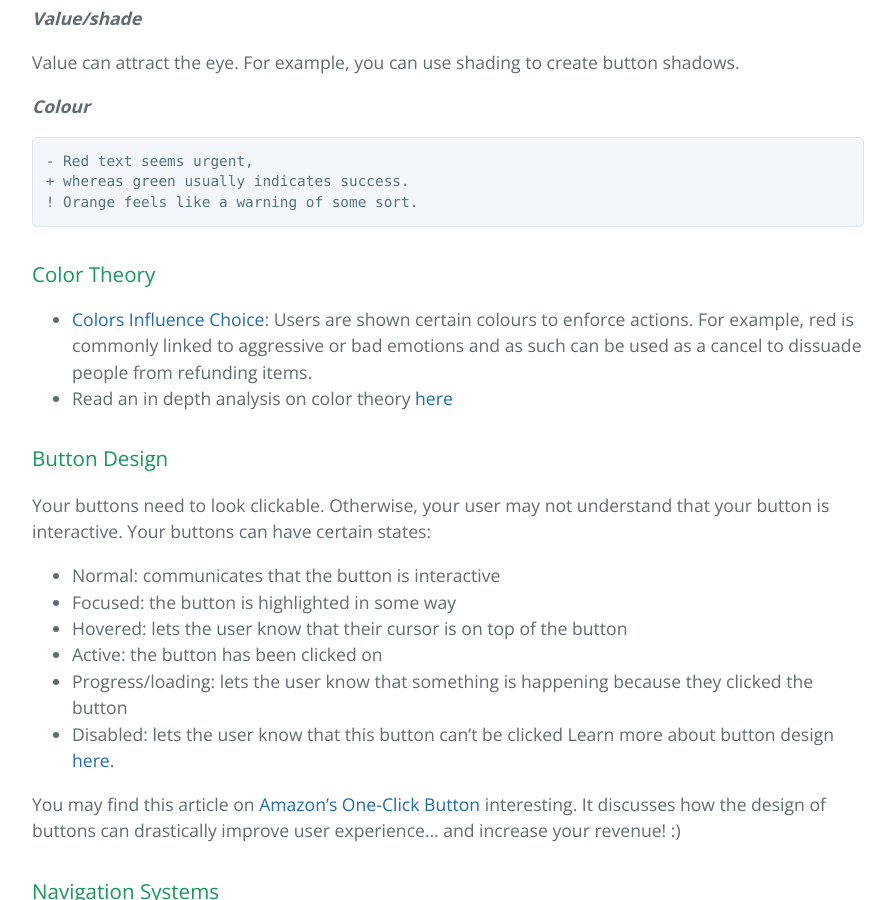
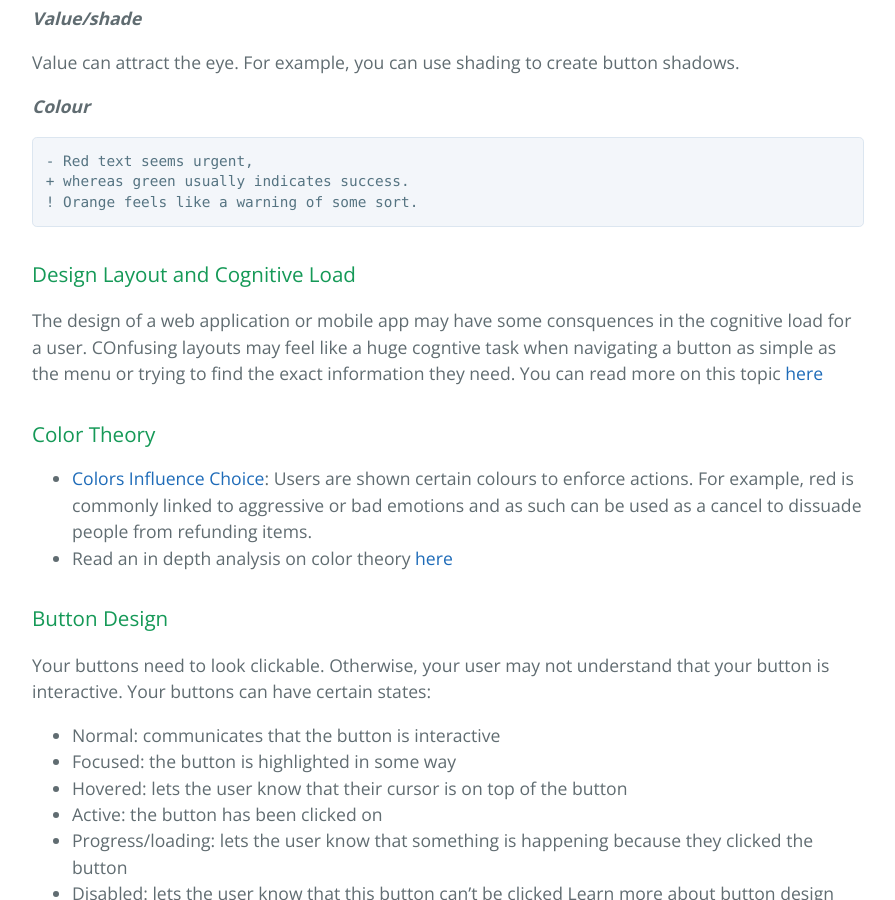
Before and after one commit to learning-software-engineering/learning-software-engineering.github.io, a Jekyll site: the page built from Topics/User_Experience.md, in a window 1280 px wide and 900 px high, scrolled down 4541 px. Shown: the whole window, without its empty margins (192-1087 px from the left). Built offline with Jekyll 4.4.1, drawn with Linux system fonts in a browser that asks for light colours; our own code applies the rules of GitHub Pages for plain Markdown files.

Commit message:
Update User_Experience.md

````diff
--- a/Topics/User_Experience.md
+++ b/Topics/User_Experience.md
@@ -118,6 +118,9 @@ Value can attract the eye. For example, you can use shading to create button sha
 + whereas green usually indicates success.
 ! Orange feels like a warning of some sort.
 ```
+### Design Layout and Cognitive Load
+The design of a web application or mobile app may have some consquences in the cognitive load for a user. COnfusing layouts may feel like a huge cogntive task when navigating a button as simple as the menu or trying to find the exact information they need. You can read more on this topic [here](./User_Experience/Page_Layout_and_Cognitive_Load.md)
+
 
 ### Color Theory
 - [Colors Influence Choice](https://usabilitygeek.com/colour-user-experience-psychology/#:~:text=Colour%20plays%20a%20crucial%20role,and%20identified%20with%20your%20industry.): Users are shown certain colours to enforce actions. For example, red is commonly linked to aggressive or bad emotions and as such can be used as a cancel to dissuade people from refunding items.
````
